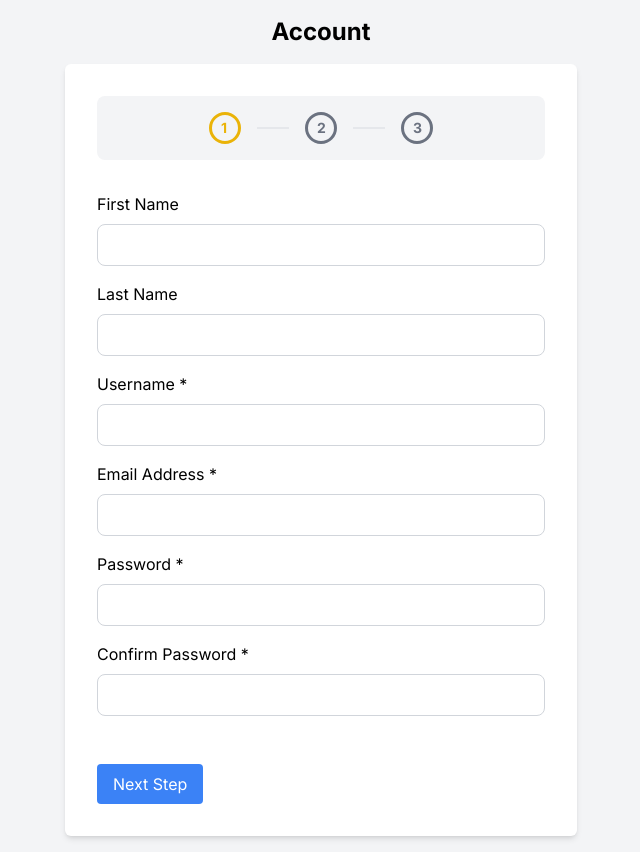
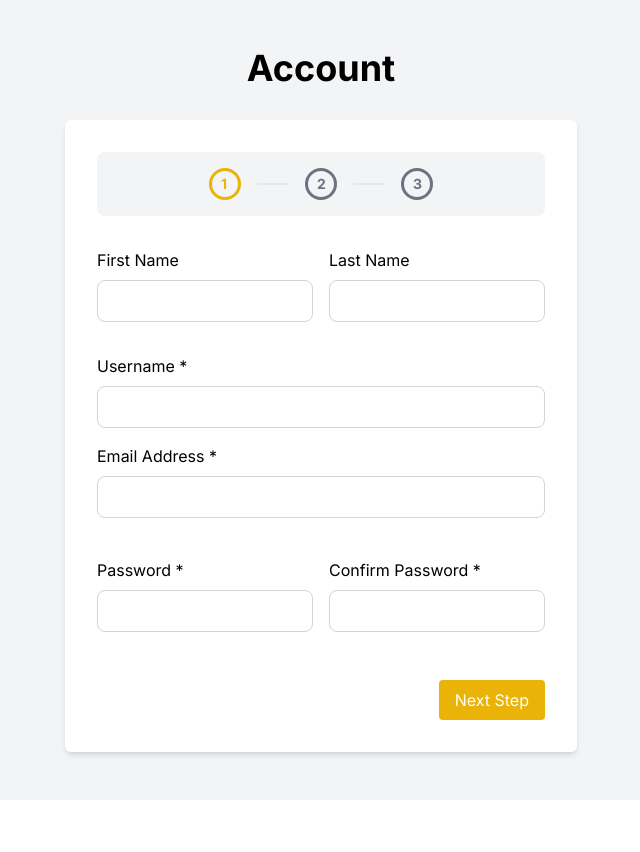
Before and after one commit to cheesecoke/bryt-challenge, a Next.js app: page / in a window 1280 px wide. Shown: the whole page, without its empty margins (319-959 px from the left). After the commit the page ends 800 px from the top, so only its background shows below. Built offline with nearby package versions, Linux system fonts and the light colour scheme.

Commit message:
Account grid and button hover

```diff
--- a/src/app/components/AccountStep.tsx
+++ b/src/app/components/AccountStep.tsx
@@ -7,21 +7,27 @@ export default function AccountStep({
 }) {
   return (
     <div className="flex flex-col">
+      <div className="grid grid-cols-2 gap-4 mb-8">
+        <div>
           <label>First Name</label>
           <input
             type="text"
             value={data.firstName}
             onChange={(e) => updateFields({ firstName: e.target.value })}
-        className="p-2 mt-2 mb-4 border border-gray-300 rounded-lg"
+            className="p-2 mt-2 border border-gray-300 rounded-lg w-full"
           />
+        </div>
 
+        <div>
           <label>Last Name</label>
           <input
             type="text"
             value={data.lastName}
             onChange={(e) => updateFields({ lastName: e.target.value })}
-        className="p-2 mt-2 mb-4 border border-gray-300 rounded-lg"
+            className="p-2 mt-2 border border-gray-300 rounded-lg w-full"
           />
+        </div>
+      </div>
 
       <label>Username *</label>
       <input
@@ -39,21 +45,27 @@ export default function AccountStep({
         className="p-2 mt-2 mb-4 border border-gray-300 rounded-lg"
       />
 
+      <div className="grid grid-cols-2 gap-4 mb-4 mt-6">
+        <div>
           <label>Password *</label>
           <input
             type="password"
             value={data.password}
             onChange={(e) => updateFields({ password: e.target.value })}
-        className="p-2 mt-2 mb-4 border border-gray-300 rounded-lg"
+            className="p-2 mt-2 border border-gray-300 rounded-lg w-full"
           />
+        </div>
 
+        <div>
           <label>Confirm Password *</label>
           <input
             type="password"
             value={data.confirmPassword}
             onChange={(e) => updateFields({ confirmPassword: e.target.value })}
-        className="p-2 mt-2 mb-4 border border-gray-300 rounded-lg"
+            className="p-2 mt-2 border border-gray-300 rounded-lg w-full"
           />
+        </div>
+      </div>
     </div>
   );
 }
--- a/src/app/components/StepForm.tsx
+++ b/src/app/components/StepForm.tsx
@@ -118,7 +118,7 @@ export default function StepForm() {
 
   return (
     <>
-      <h1 className="text-2xl font-bold mb-4">{headers[currentStepIndex]}</h1>
+      <h1 className="text-4xl font-bold mb-8">{headers[currentStepIndex]}</h1>
       <form
         onSubmit={handleSubmit}
         className="w-full max-w-lg mx-auto p-8 bg-white rounded-md shadow-md"
@@ -126,19 +126,19 @@ export default function StepForm() {
         <ProgressBar currentStep={currentStepIndex} />
         {step}
         {errorMessage && <p className="text-red-500">{errorMessage}</p>}
-        <div className="flex justify-between mt-8">
+        <div className={`flex mt-8 ${!isFirstStep ? 'justify-between' : 'justify-end'}`}>
           {!isFirstStep && (
             <button
               type="button"
               onClick={back}
-              className="bg-gray-200 px-4 py-2 rounded"
+              className="bg-gray-200 hover:bg-gray-300 px-4 py-2 rounded transition duration-300 ease-in-out"
             >
               Back
             </button>
           )}
           <button
             type="submit"
-            className="bg-blue-500 text-white px-4 py-2 rounded"
+            className="bg-yellow-500 hover:bg-yellow-600 text-white px-4 py-2 rounded transition duration-300 ease-in-out"
           >
             {isLastStep ? "Register!" : "Next Step"}
           </button>
```
Lines whose indentation alone changed are shown as unchanged.
